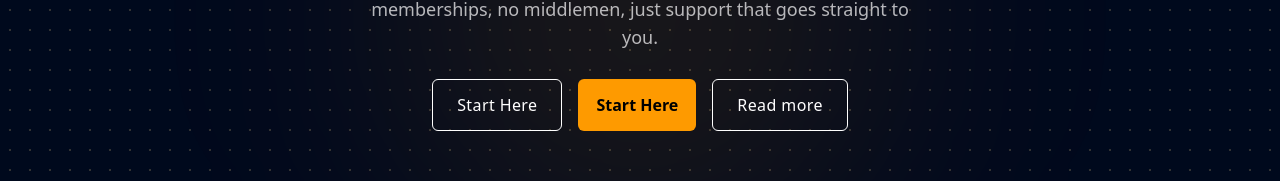
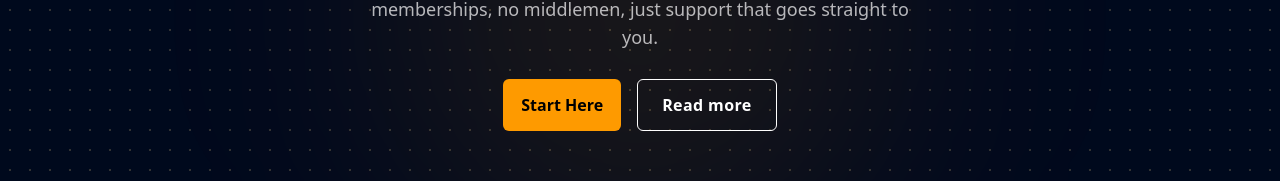
Before and after one commit to kg877253/Get-me-chai, a Next.js app: page / in a window 1280 px wide. Shown: the part 240-421 px from the top of the page. Built offline with nearby package versions, Linux system fonts and the light colour scheme; no server answers.

Commit message:
Animatedbutton.jsx

```diff
--- a/app/page.js
+++ b/app/page.js
@@ -19,12 +19,12 @@ export default function Home() {
         </p>
 
         <div className="relative flex flex-row gap-4 m-2">
-          <Animatedbutton>
+          {/* <Animatedbutton>
             <Link href="/signup">
               <span className="absolute  inset-x-2 bottom-1 h-px scale-x-0 bg-gradient-to-r from-amber-200 via-emerald-200 to-transparent transition-transform duration-300 group-hover/link:scale-y-100" />
               <span className="relative">Start Here</span>
             </Link>
-          </Animatedbutton>
+          </Animatedbutton> */}
           <Link
             href="/signup"
             className="rounded-md bg-amber-500 hover:bg-amber-400 px-4.5 py-3.5 text-base font-semibold text-black transition-all duration-300 hover:-translate-y-0.5 active:translate-y-0"
@@ -35,7 +35,7 @@ export default function Home() {
           <Animatedbutton>
             <Link href="/about">
               <span className="absolute inset-x-2 bottom-1 h-px scale-x-0 bg-gradient-to-r from-amber-200 via-emerald-200 to-transparent transition-transform duration-300 group-hover/link:scale-y-100" />
-              <span className="relative">Read more</span>
+              <span className="relative font-semibold">Read more</span>
             </Link>
           </Animatedbutton>
 
```
